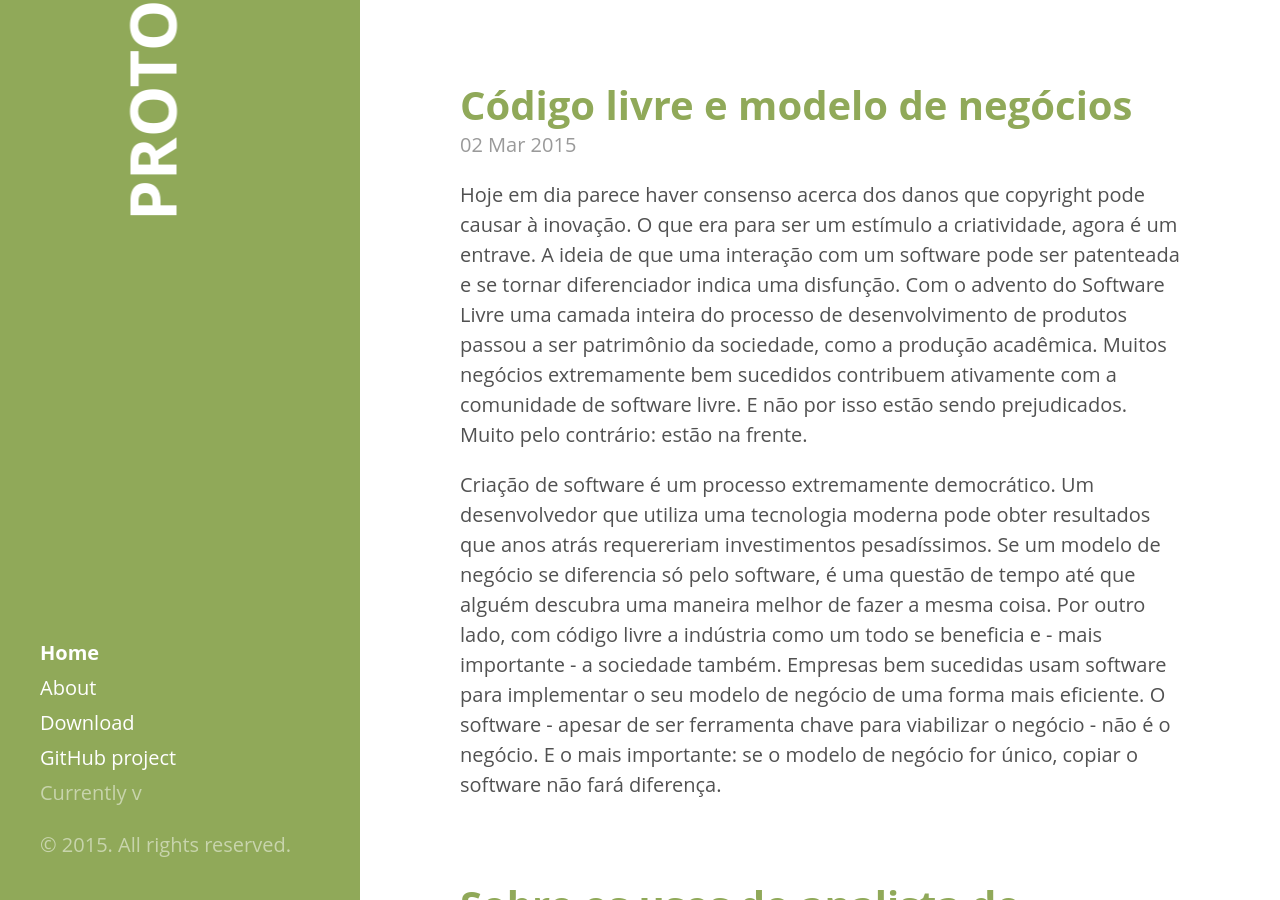
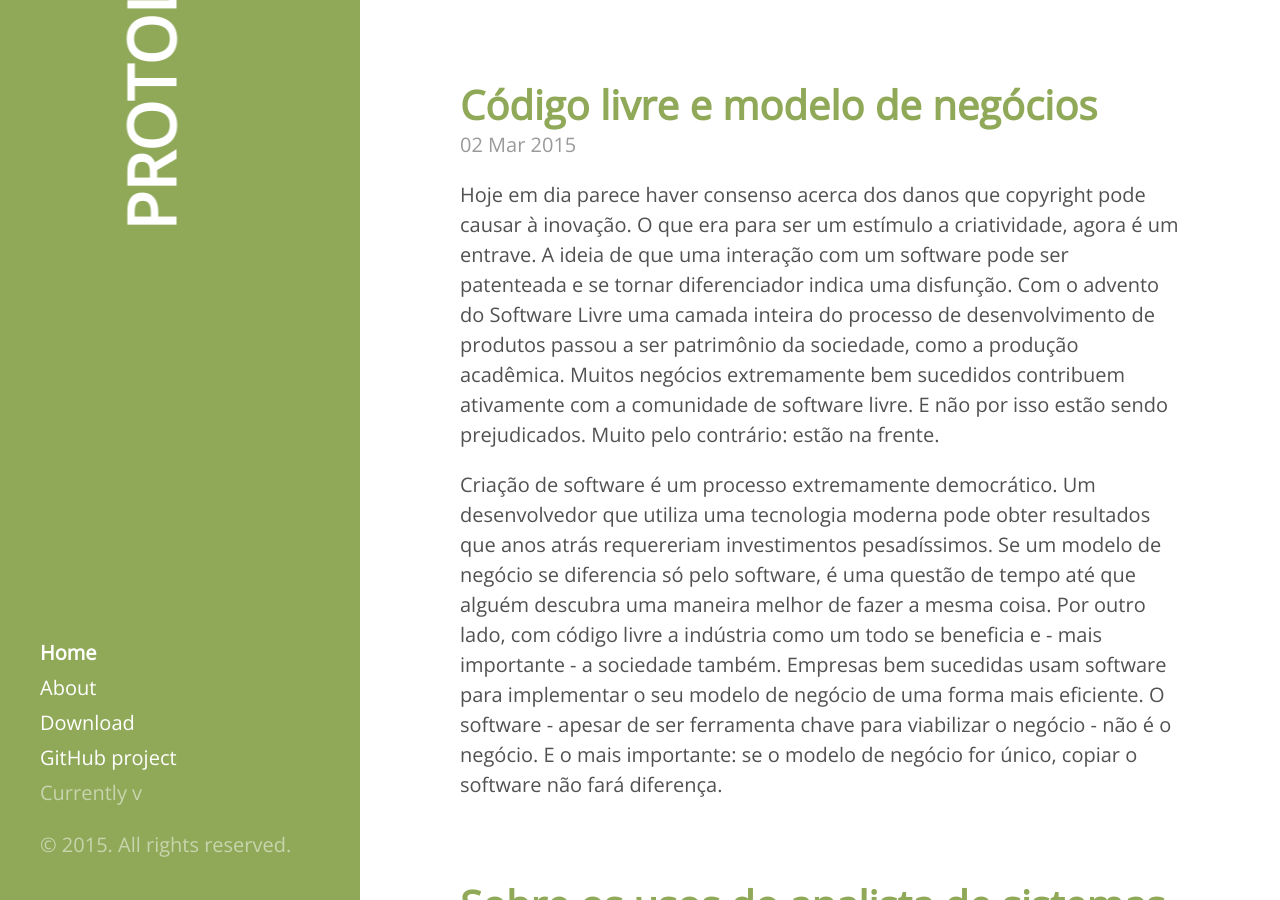
Before and after one commit to lqust/lqust.github.io, a Jekyll site: the page built from index.html, in a window 1280 px wide and 900 px high. Built offline with Jekyll 4.4.1, drawn with Linux system fonts in a browser that asks for light colours; Markdown is read by kramdown in place of the engine named in the settings; the list of posts is cut into pages by our own code.

Commit message:
Link to Opne Sans google font

```diff
--- a/_includes/head.html
+++ b/_includes/head.html
@@ -18,6 +18,7 @@
   <link rel="stylesheet" href="{{ site.baseurl }}public/css/poole.css">
   <link rel="stylesheet" href="{{ site.baseurl }}public/css/syntax.css">
   <link rel="stylesheet" href="{{ site.baseurl }}public/css/hyde.css">
+  <link rel="stylesheet" type="text/css" href="//fonts.googleapis.com/css?family=Open+Sans" />
   <link rel="stylesheet" href="http://fonts.googleapis.com/css?family=PT+Sans:400,400italic,700|Abril+Fatface">
 
   <!-- Icons -->
```
